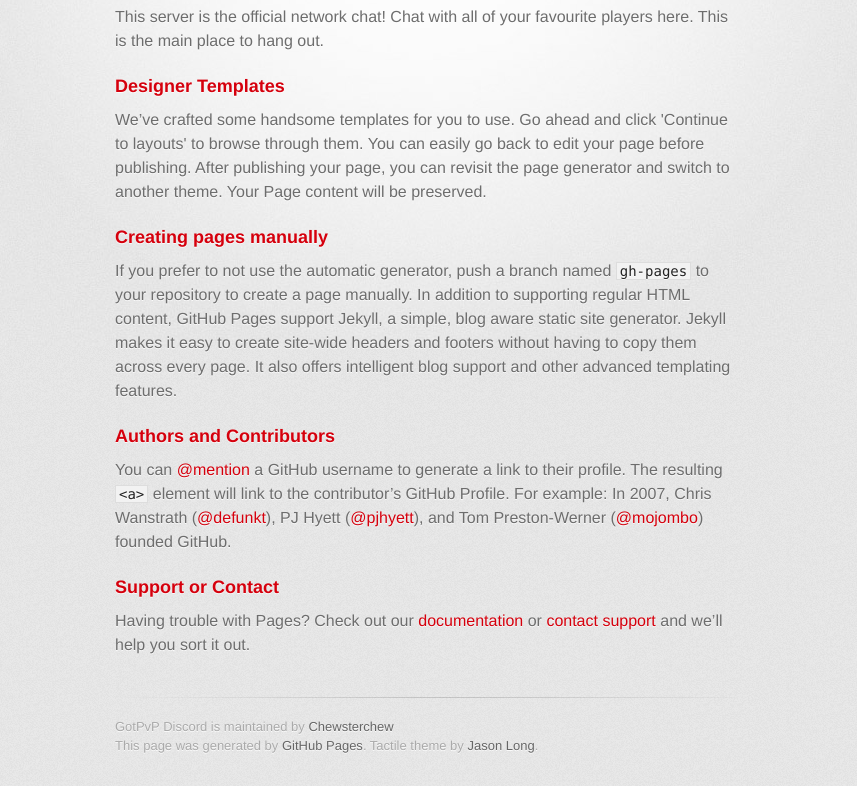
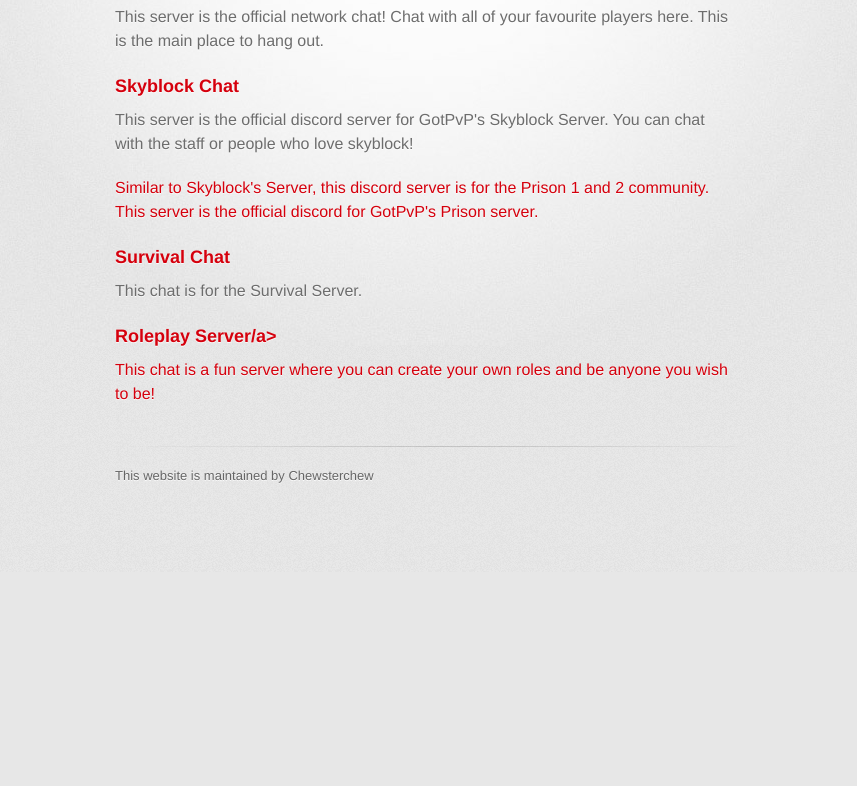
Before and after one commit to HalfCreeper/GotPvP-Discord-Site, a plain HTML site: page index.html in a window 1280 px wide. Shown: the part 228-1014 px from the top of the page, without its empty margins (215-1072 px from the left). After the commit the page ends 800 px from the top, so only its background shows below. Drawn offline with Linux system fonts and the light colour scheme; a web font is replaced by a local one.

Commit message:
finishing up

```diff
--- a/index.html
+++ b/index.html
@@ -19,7 +19,7 @@
 
         <header>
           <h1>GotPvP Discord</h1>
-          <h2>Select a server to join!</h2>
+          <h2>Click a server name to join!</h2>
         </header>
 
         <hr>
@@ -31,29 +31,28 @@
 <p>This server is the official network chat! Chat with all of your favourite players here. This is the main place to hang out.</p>
 
 <h3>
-<a id="designer-templates" class="anchor" href="#designer-templates" aria-hidden="true"><span aria-hidden="true" class="octicon octicon-link"></span></a>Designer Templates</h3>
+<a id="designer-templates" class="anchor" href="#designer-templates" aria-hidden="true"><span aria-hidden="true" class="octicon octicon-link"></span></a><a href="http://skyblock.gotpvpdiscord.site">Skyblock Chat</a></h3>
 
-<p>We’ve crafted some handsome templates for you to use. Go ahead and click 'Continue to layouts' to browse through them. You can easily go back to edit your page before publishing. After publishing your page, you can revisit the page generator and switch to another theme. Your Page content will be preserved.</p>
+<p>This server is the official discord server for GotPvP's Skyblock Server. You can chat with the staff or people who love skyblock!</p>
 
 <h3>
-<a id="creating-pages-manually" class="anchor" href="#creating-pages-manually" aria-hidden="true"><span aria-hidden="true" class="octicon octicon-link"></span></a>Creating pages manually</h3>
+<a id="creating-pages-manually" class="anchor" href="#creating-pages-manually" aria-hidden="true"><span aria-hidden="true" class="octicon octicon-link"></span></a><a href="http://prison.gotpvpdiscord.site"Prison Chat</a></h3>
 
-<p>If you prefer to not use the automatic generator, push a branch named <code>gh-pages</code> to your repository to create a page manually. In addition to supporting regular HTML content, GitHub Pages support Jekyll, a simple, blog aware static site generator. Jekyll makes it easy to create site-wide headers and footers without having to copy them across every page. It also offers intelligent blog support and other advanced templating features.</p>
+<p>Similar to Skyblock's Server, this discord server is for the Prison 1 and 2 community. This server is the official discord for GotPvP's Prison server.</p>
 
 <h3>
-<a id="authors-and-contributors" class="anchor" href="#authors-and-contributors" aria-hidden="true"><span aria-hidden="true" class="octicon octicon-link"></span></a>Authors and Contributors</h3>
+<a id="authors-and-contributors" class="anchor" href="#authors-and-contributors" aria-hidden="true"><span aria-hidden="true" class="octicon octicon-link"></span></a><a href="http://survival.gotpvpdiscord.site">Survival Chat</a></h3>
 
-<p>You can <a href="https://help.github.com/articles/basic-writing-and-formatting-syntax/#mentioning-users-and-teams" class="user-mention">@mention</a> a GitHub username to generate a link to their profile. The resulting <code>&lt;a&gt;</code> element will link to the contributor’s GitHub Profile. For example: In 2007, Chris Wanstrath (<a href="https://github.com/defunkt" class="user-mention">@defunkt</a>), PJ Hyett (<a href="https://github.com/pjhyett" class="user-mention">@pjhyett</a>), and Tom Preston-Werner (<a href="https://github.com/mojombo" class="user-mention">@mojombo</a>) founded GitHub.</p>
+<p>This chat is for the Survival Server.</p>
 
 <h3>
-<a id="support-or-contact" class="anchor" href="#support-or-contact" aria-hidden="true"><span aria-hidden="true" class="octicon octicon-link"></span></a>Support or Contact</h3>
+<a id="support-or-contact" class="anchor" href="#support-or-contact" aria-hidden="true"><span aria-hidden="true" class="octicon octicon-link"></span></a><a href="http://roleplay.gotpvpdiscord.site">Roleplay Server/a></h3>
 
-<p>Having trouble with Pages? Check out our <a href="https://help.github.com/pages">documentation</a> or <a href="https://github.com/contact">contact support</a> and we’ll help you sort it out.</p>
+<p>This chat is a fun server where you can create your own roles and be anyone you wish to be!</p>
         </section>
 
         <footer>
-          GotPvP Discord is maintained by <a href="https://github.com/Chewsterchew">Chewsterchew</a><br>
-          This page was generated by <a href="https://pages.github.com">GitHub Pages</a>. Tactile theme by <a href="https://twitter.com/jasonlong">Jason Long</a>.
+          This website is maintained by <a href="https://github.com/Chewsterchew">Chewsterchew</a><br/>
         </footer>
 
 
```
